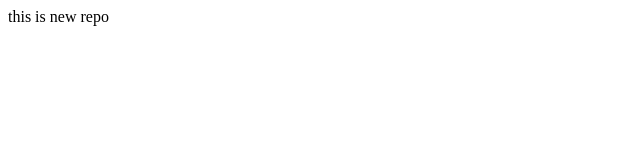
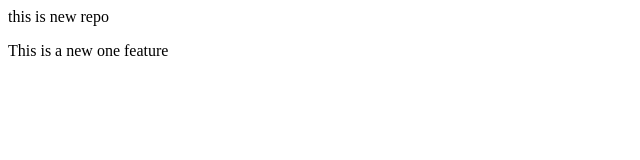
Before and after one commit to ombante/local, a plain HTML site: page index.html in a window 1280 px wide. Shown: the whole page, without its empty margins (0-640 px from the left). Drawn offline with Linux system fonts and the light colour scheme.

Commit message:
add new feature paragraph

```diff
--- a/index.html
+++ b/index.html
@@ -1 +1,2 @@
 <p>this is new repo</p>
+<p>This is a new one feature</p>
```
